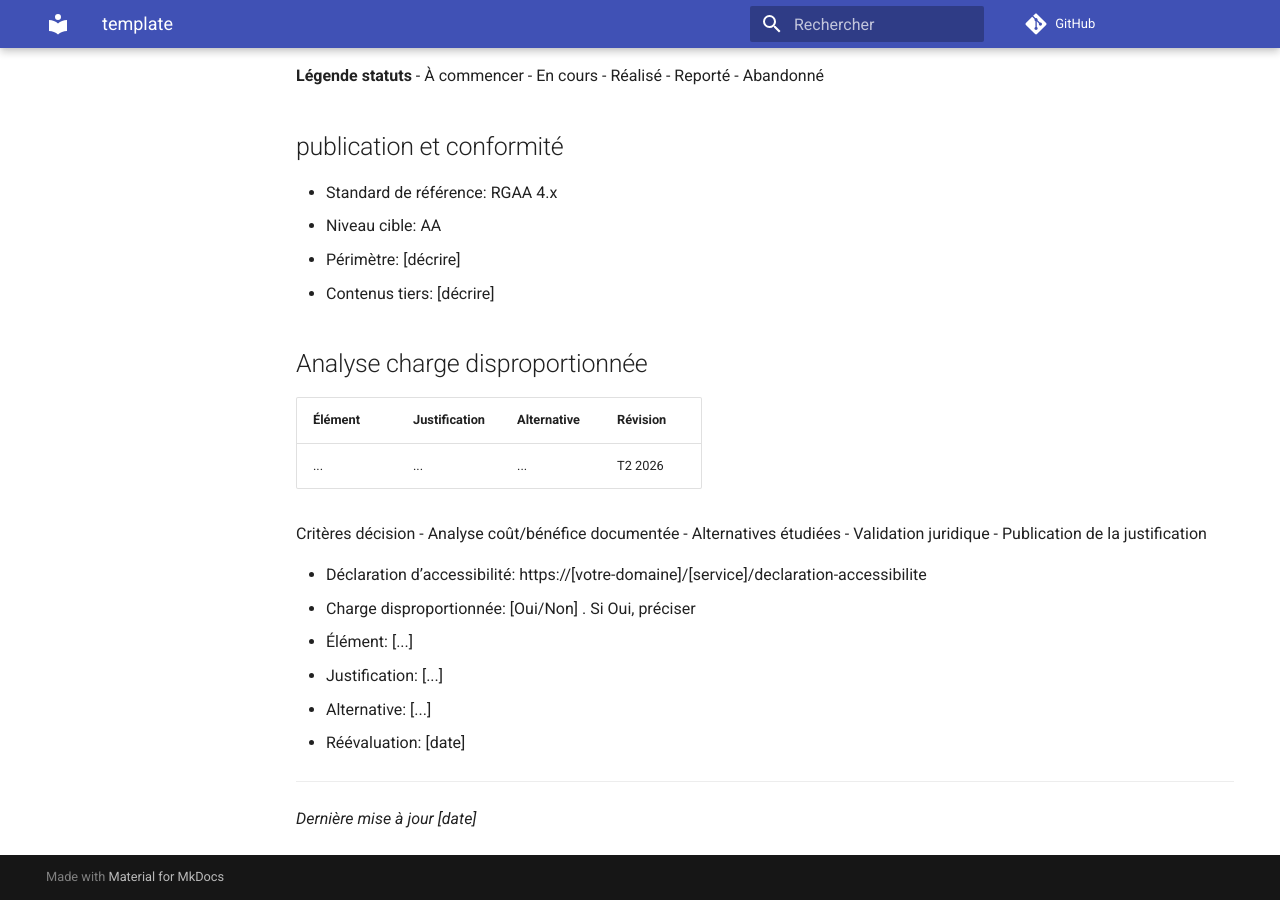
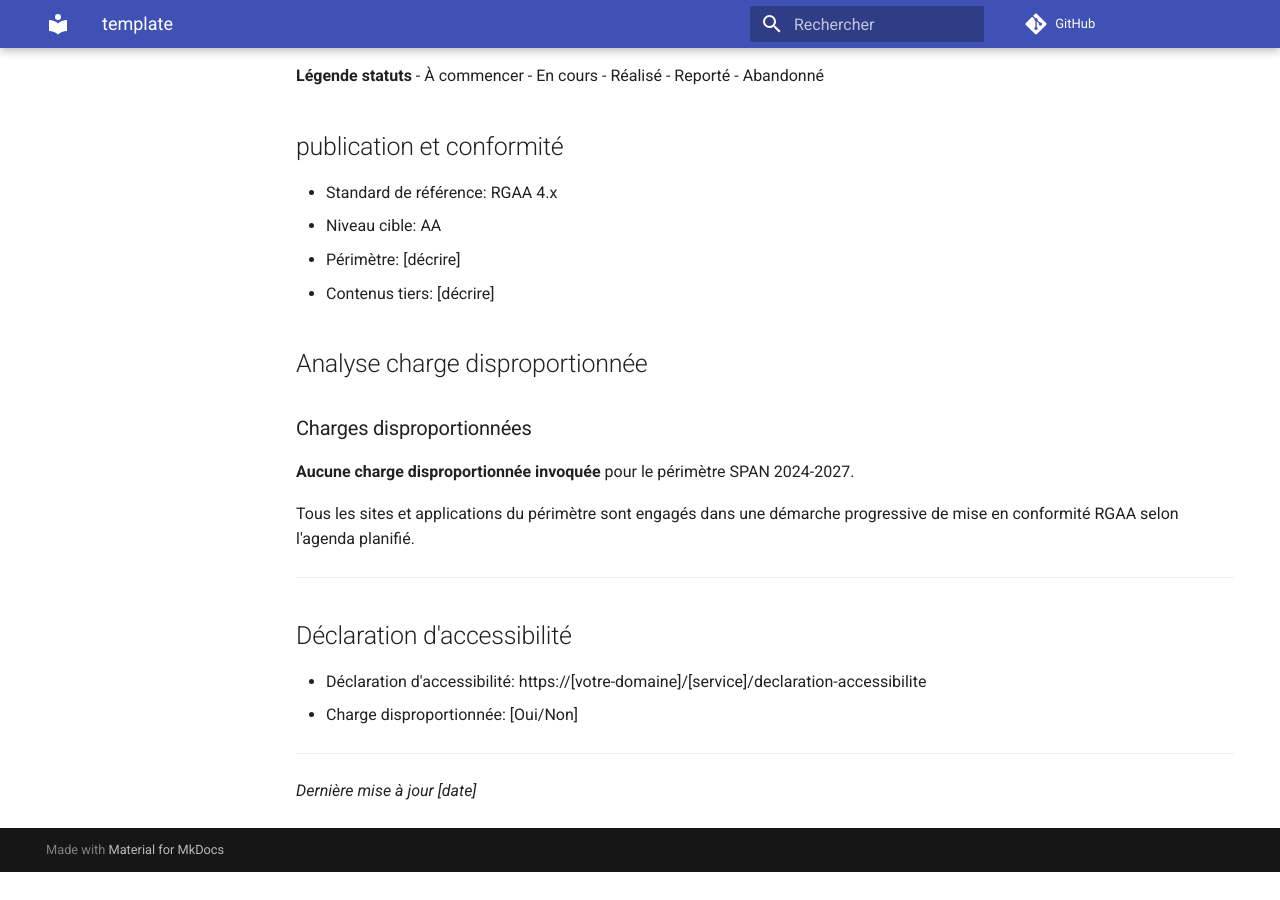
Before and after one commit to Alexmacapple/span-sg, an MkDocs documentation site: the page built from docs/modules/_template.md, in a window 1280 px wide and 900 px high, scrolled down 2831 px. Built offline with MkDocs 1.6.1 and Material for MkDocs 9.7.7, drawn with Linux system fonts in a browser that asks for light colours; comment, search, counter and statistics services are not loaded; after the commit the page ends 3703 px from its top, so only the background shows below that.

Commit message:
feat(accessibilité): sémantisation charges disproportionnées
Amélioration structurelle des mentions de charge disproportionnée :

Fichiers modifiés :
- docs/index.md : exemple sémantique avec <dl> et liste structurée
- docs/modules/_template.md : 2 options (aucune charge / avec charges)
- docs/modules/sircom.md : structure sémantique + accordéon DSFR

Améliorations :
- HTML5 sémantique : <section>, <dl>/<dt>/<dd>, <time datetime>
- Attributs ARIA (aria-labelledby) pour accessibilité
- Classes DSFR : fr-accordion, fr-charge-disproportionnee
- Liste structurée : type charge, analyse coût/bénéfice, alternative, échéance
- Composant réutilisable documenté dans template

Conformité WCAG/RGAA : balisage sémantique machine-readable.

🤖 Generated with [Claude Code](https://claude.com/claude-code)

Co-Authored-By: Claude <noreply@anthropic.com>

```diff
--- a/docs/modules/_template.md
+++ b/docs/modules/_template.md
@@ -108,24 +108,58 @@ updated: "2025-09-30"
 - Contenus tiers: [décrire]
 
 ## Analyse charge disproportionnée
-| Élément | Justification | Alternative | Révision |
-|--------|----------------|-------------|----------|
-| ...    | ...            | ...         | T2 2026  |
 
-Critères décision
-- Analyse coût/bénéfice documentée
-- Alternatives étudiées
-- Validation juridique
-- Publication de la justification
+<!--
+  COMPOSANT SÉMANTIQUE RÉUTILISABLE
+  Deux options selon le cas du service :
 
+  Option 1 : AUCUNE charge disproportionnée (cas le plus fréquent)
+  Option 2 : AU MOINS UNE charge disproportionnée documentée
+-->
 
+<!-- OPTION 1 : Aucune charge disproportionnée -->
+<section aria-labelledby="charge-disproportionnee-titre">
+  <h3 id="charge-disproportionnee-titre">Charges disproportionnées</h3>
 
-- Déclaration d’accessibilité: https://[votre-domaine]/[service]/declaration-accessibilite  <!-- TODO: remplacer par l’URL réelle -->
-- Charge disproportionnée: [Oui/Non]  <!-- TODO: préciser si Oui -->. Si Oui, préciser
-  - Élément: [...]
-  - Justification: [...]
-  - Alternative: [...]
-  - Réévaluation: [date]
+  <p><strong>Aucune charge disproportionnée invoquée</strong> pour le périmètre SPAN 2024-2027.</p>
+
+  <p>Tous les sites et applications du périmètre sont engagés dans une démarche progressive de mise en conformité RGAA selon l'agenda planifié.</p>
+</section>
+
+<!-- OPTION 2 : Avec charge(s) disproportionnée(s) - À utiliser si applicable -->
+<!--
+<section aria-labelledby="charge-disproportionnee-titre">
+  <h3 id="charge-disproportionnee-titre">Charges disproportionnées</h3>
+
+  <dl class="fr-charge-disproportionnee">
+    <dt>Fonctionnalité/section concernée</dt>
+    <dd>[Décrire précisément l'élément : ex "Module cartographique interactif legacy 2010-2015"]</dd>
+
+    <dt>Justification documentée</dt>
+    <dd>
+      <ul>
+        <li><strong>Type de charge</strong> : [Technique / Financière / Organisationnelle]</li>
+        <li><strong>Analyse coût/bénéfice</strong> : [Chiffrage : ex "150K€ refonte pour 200 utilisateurs/an = 750€/utilisateur"]</li>
+        <li><strong>Documentation de référence</strong> : [Lien étude technique, rapport audit, décision validée]</li>
+      </ul>
+    </dd>
+
+    <dt>Alternative proposée (canal/équivalent)</dt>
+    <dd>[Décrire l'alternative : ex "Données téléchargeables CSV accessible + contact dédié pour assistance"]</dd>
+
+    <dt>Échéance de réévaluation</dt>
+    <dd><time datetime="YYYY-MM-DD">[Date lisible]</time></dd>
+  </dl>
+
+  <p class="fr-text--sm"><em>Critères de décision appliqués : analyse coût/bénéfice documentée, alternatives étudiées, validation juridique, publication dans déclaration d'accessibilité.</em></p>
+</section>
+-->
+
+---
+## Déclaration d'accessibilité
+
+- Déclaration d'accessibilité: https://[votre-domaine]/[service]/declaration-accessibilite  <!-- TODO: remplacer par l'URL réelle -->
+- Charge disproportionnée: [Oui/Non]  <!-- TODO: si Oui, utiliser OPTION 2 ci-dessus -->
 
 ---
 *Dernière mise à jour [date]*
```
Also changed, not shown: docs/index.md (+27 -5 lines), docs/modules/sircom.md (+17 -7 lines).
